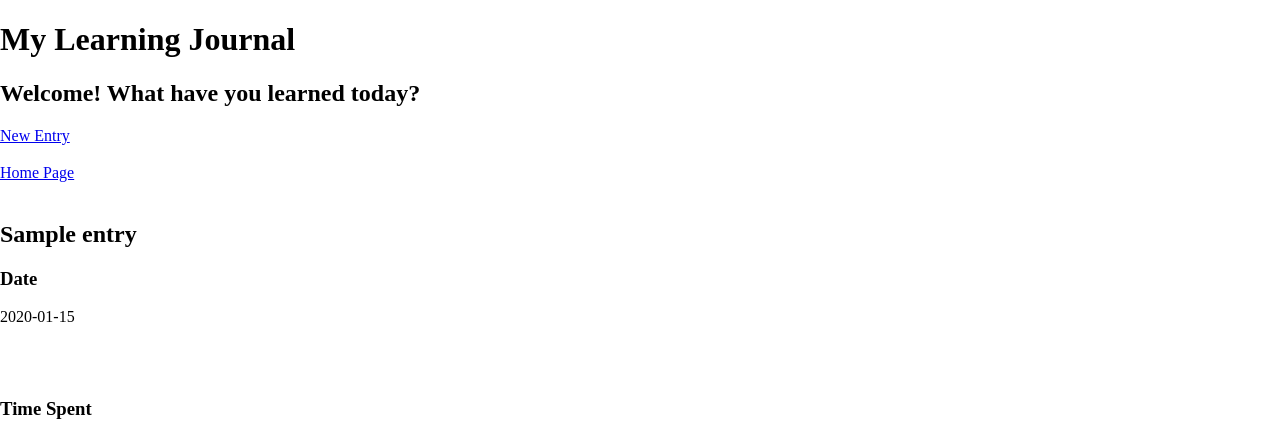
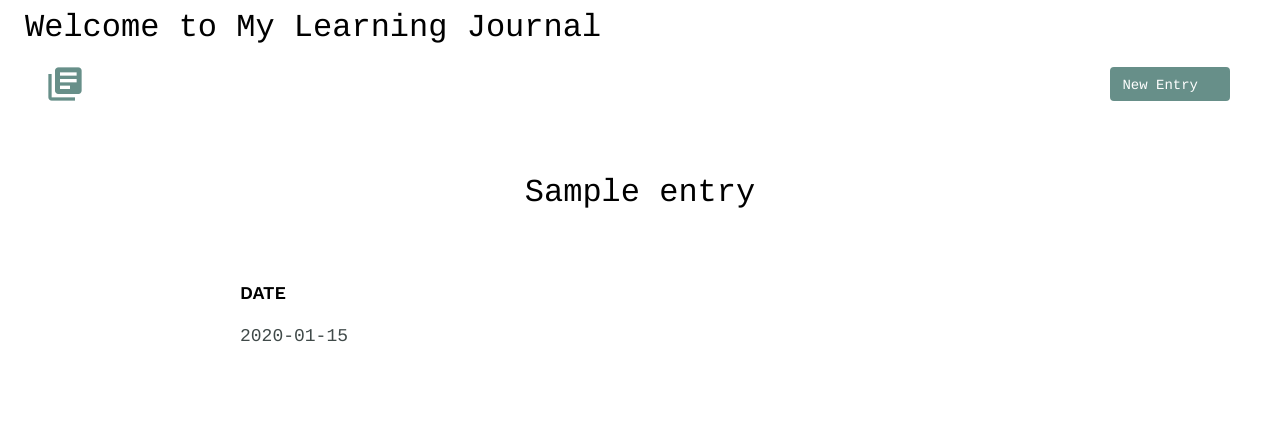
Before and after one commit to gdchoices43/My-Learning-Journal, a Flask app: page /entries/1 in a window 1280 px wide. Shown: the top 421 px of the page. Run offline with Flask 2, Linux system fonts and the light colour scheme; tables that the repository leaves empty hold one stand-in row (values such as "Sample post"); some libraries are stand-ins or nearby versions.

Commit message:
I think it is ready for submit

```diff
--- a/app.py
+++ b/app.py
@@ -65,6 +65,7 @@ def edit_entry(entry_id):
         entry.time = form.time.data
         entry.i_learned = form.i_learned.data
         entry.resources = form.resources.data
+        entry.save()
         flash("Saved Entry", "success")
         return redirect(url_for("index"))
     return render_template("edit.html", form=form, entry=entry)
@@ -73,7 +74,7 @@ def edit_entry(entry_id):
 @app.route("/entries/<int:entry_id>/delete", methods=("GET", "POST"))
 def delete_entry(entry_id):
     try:
-        entry = models.Entry.get(models.Entry.get_id == entry_id)
+        entry = models.Entry.get(models.Entry.id == entry_id)
         entry.delete_instance()
         flash("Deleted Entry", "success")
     except models.DoesNotExist:
--- a/templates/layout.html
+++ b/templates/layout.html
@@ -7,18 +7,18 @@
         <link href="https://fonts.googleapis.com/css?family=Cousine:400" rel="stylesheet" type="text/css">
         <link href="https://fonts.googleapis.com/css?family=Work+Sans:600" rel="stylesheet" type="text/css">
         <link href="https://fonts.googleapis.com/icon?family=Material+Icons" rel="stylesheet">
-        <link rel="stylesheet" href="css/static/normalize.css">
-        <link rel="stylesheet" href="css/static/site.css">
+        <link rel="stylesheet" href="/static/css/normalize.css">
+        <link rel="stylesheet" href="/static/css/site.css">
     </head>
     <body>
         <header>
-            <h1>My Learning Journal</h1>
             <div class="container">
                 <div class="site-header">
-                    <h2>Welcome! What have you learned today?</h2>
+                    <h1></h1>
+                    <h2>Welcome to My Learning Journal</h2>
                     <div class="container">
-                            <a href="{{ url_for('new_entry') }}" class="button icon-right">New Entry</a><br><br>
-                            <a href="{{ url_for('index') }}" class="button icon-right" title="Home">Home Page</a><br><br>
+                        <a class="logo" href="{{ url_for('index') }}"><i class="material-icons">library_books</i></a>
+                        <a class="button icon-right" href="{{ url_for('new_entry')}}"><span>New Entry</span></a>
                     </div>
                 </div>
             </div>
```
